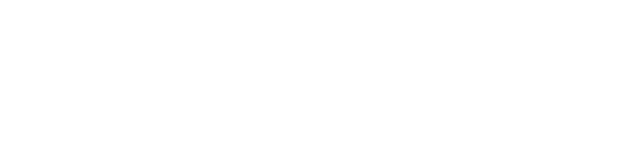
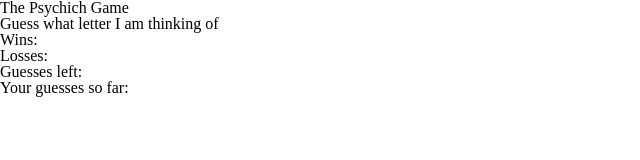
Before and after one commit to Paretooptimal22/psychicGame, a plain HTML site: page index.html in a window 1280 px wide. Shown: the whole page, without its empty margins (0-640 px from the left). Drawn offline with Linux system fonts and the light colour scheme.

Commit message:
added html

```diff
--- a/index.html
+++ b/index.html
@@ -9,6 +9,25 @@
 
 </head>
 <body>
+  <div>
+    <h1>The Psychich Game</h1>
+  </div>
 
+  <section>
+    <p>Guess what letter I am thinking of</p>
+
+    <p>Wins:</p>
+
+    <p>Losses:</p>
+
+    <p>Guesses left:</p>
+
+    <p>Your guesses so far:</p>
+
+
+  </section>
+
+
+  <script src="./assets/javascript/game.js"></script>
 </body>
 </html>
```
